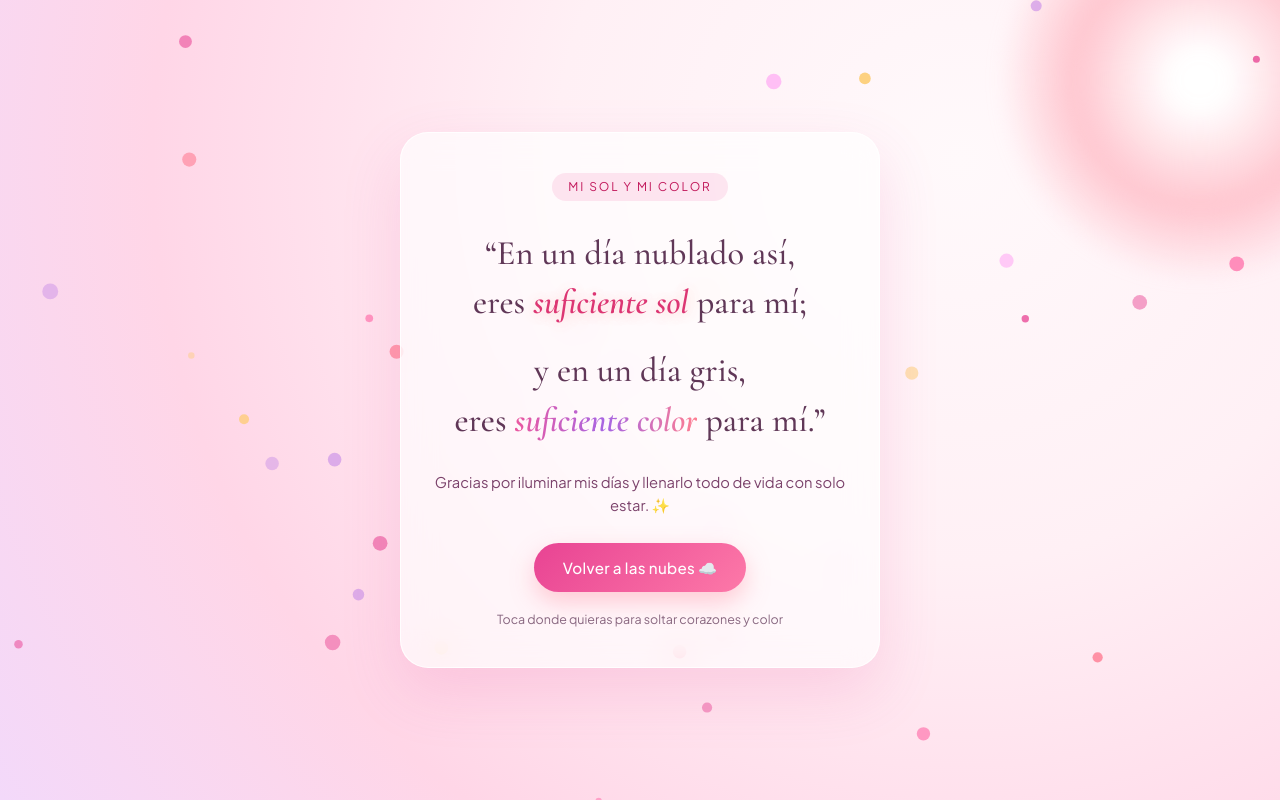
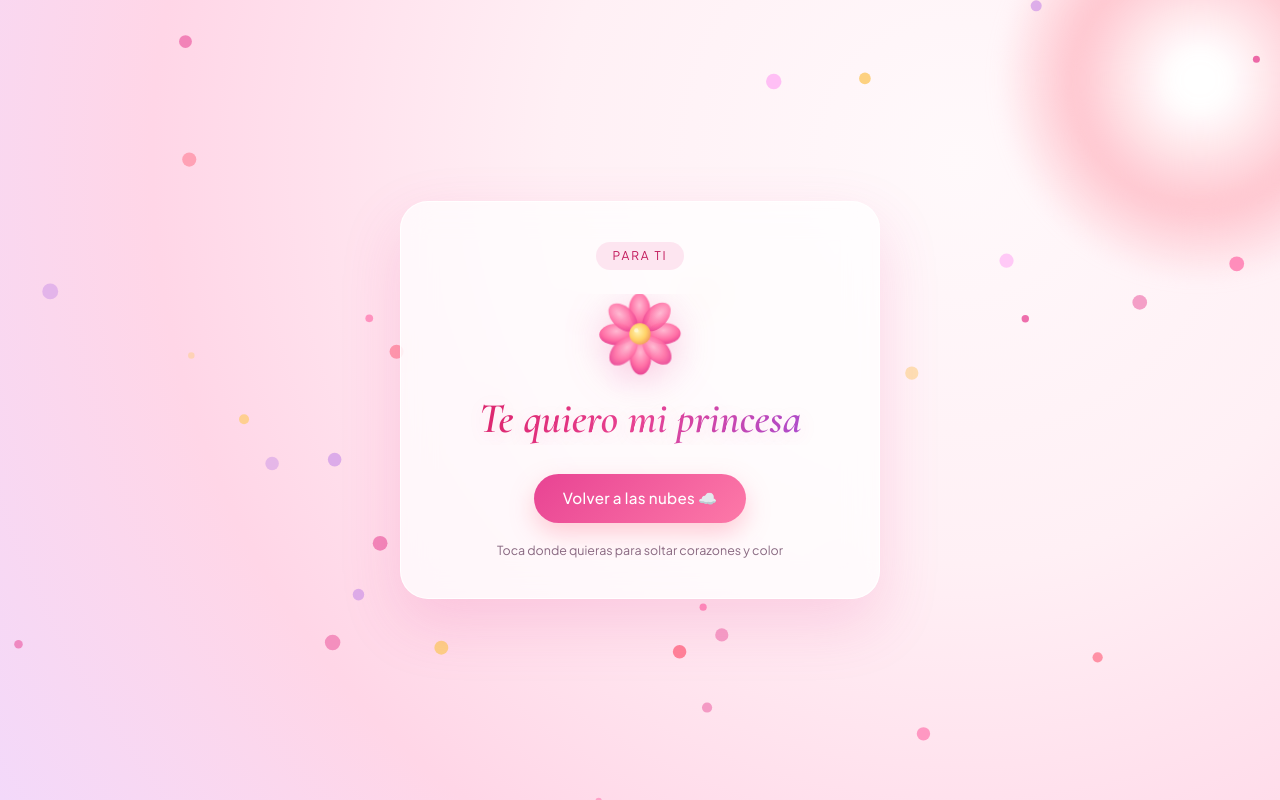
Before and after one commit to arthur975831/Para_Mi_Sol_y_Color, a plain HTML site: page index.html in a window 1280 px wide. Both pictures are taken after a click on the button "Iluminar el día ✨". Drawn offline with nearby package versions, Linux system fonts and the light colour scheme.

Commit message:
Update index.html

```diff
--- a/index.html
+++ b/index.html
@@ -17,9 +17,8 @@
       --text-cloudy: #f3e8ff;
       --text-sunny: #4a1c40;
       --accent-rose: #e84393;
-      --accent-gold: #ff9a9e;
       --glass-cloudy: rgba(255, 235, 245, 0.08);
-      --glass-sunny: rgba(255, 255, 255, 0.65);
+      --glass-sunny: rgba(255, 255, 255, 0.72);
     }
 
     * {
@@ -47,7 +46,6 @@
       transition: color 1.6s ease;
     }
 
-    /* Capa de cielo luminoso femenino */
     .sky-bright {
       position: fixed;
       inset: 0;
@@ -66,7 +64,6 @@
       color: var(--text-sunny);
     }
 
-    /* Canvas de lluvia, pétalos y destellos */
     #fx-canvas {
       position: fixed;
       inset: 0;
@@ -76,7 +73,6 @@
       z-index: 1;
     }
 
-    /* Sol cálido rosado-dorado */
     .sun-orb {
       position: fixed;
       top: -90px;
@@ -104,7 +100,6 @@
       100% { transform: scale(1.25); }
     }
 
-    /* Nubes suaves que se disipan */
     .cloud {
       position: fixed;
       border-radius: 999px;
@@ -123,7 +118,6 @@
     body.is-sunny .cloud-2 { transform: translateX(140px); opacity: 0; }
     body.is-sunny .cloud-3 { transform: translateY(80px); opacity: 0; }
 
-    /* Tarjeta principal */
     .card {
       position: relative;
       z-index: 3;
@@ -141,8 +135,8 @@
 
     body.is-sunny .card {
       background: var(--glass-sunny);
-      border-color: rgba(255, 255, 255, 0.85);
-      box-shadow: 0 24px 60px rgba(232, 67, 147, 0.16);
+      border-color: rgba(255, 255, 255, 0.9);
+      box-shadow: 0 24px 60px rgba(232, 67, 147, 0.18);
     }
 
     .badge {
@@ -163,6 +157,21 @@
       color: #c2185b;
     }
 
+    /* Vista nublada: Poema inicial */
+    .cloudy-content {
+      transition: opacity 0.7s ease, transform 0.7s ease, max-height 0.8s ease;
+      max-height: 400px;
+      opacity: 1;
+      overflow: hidden;
+    }
+
+    body.is-sunny .cloudy-content {
+      opacity: 0;
+      transform: translateY(-10px) scale(0.96);
+      max-height: 0;
+      pointer-events: none;
+    }
+
     .poem {
       font-family: 'Cormorant Garamond', serif;
       font-size: clamp(1.65rem, 5vw, 2.15rem);
@@ -173,9 +182,7 @@
 
     .verse {
       display: block;
-      opacity: 0.88;
-      transform: translateY(4px);
-      transition: opacity 1.2s ease, transform 1.2s ease, color 1.2s ease;
+      opacity: 0.92;
     }
 
     .verse + .verse {
@@ -186,36 +193,55 @@
     .highlight-color {
       font-style: italic;
       font-weight: 600;
-      transition: color 1.4s ease, text-shadow 1.4s ease;
     }
 
-    body.is-sunny .highlight-sun {
-      color: #d81b60;
-      text-shadow: 0 2px 14px rgba(255, 138, 128, 0.45);
+    /* Vista soleada: Solo "Te quiero mi princesa" + flor */
+    .sunny-content {
+      max-height: 0;
+      opacity: 0;
+      overflow: hidden;
+      transform: translateY(14px) scale(0.92);
+      transition: opacity 1.1s ease 0.25s, transform 1.1s cubic-bezier(0.22, 1, 0.36, 1) 0.25s, max-height 0.9s ease;
+      pointer-events: none;
     }
 
-    body.is-sunny .highlight-color {
-      background: linear-gradient(90deg, #e84393, #9b51e0, #ff6b81);
+    body.is-sunny .sunny-content {
+      max-height: 360px;
+      opacity: 1;
+      transform: translateY(0) scale(1);
+      margin-bottom: 1.8rem;
+      pointer-events: auto;
+    }
+
+    .flower-wrap {
+      display: inline-flex;
+      align-items: center;
+      justify-content: center;
+      margin-bottom: 0.9rem;
+      animation: flowerFloat 3.6s ease-in-out infinite;
+    }
+
+    .flower-svg {
+      width: 84px;
+      height: 84px;
+      filter: drop-shadow(0 8px 18px rgba(232, 67, 147, 0.28));
+    }
+
+    @keyframes flowerFloat {
+      0%, 100% { transform: translateY(0) rotate(-3deg) scale(1); }
+      50% { transform: translateY(-6px) rotate(3deg) scale(1.06); }
+    }
+
+    .princess-phrase {
+      font-family: 'Cormorant Garamond', serif;
+      font-size: clamp(2rem, 6vw, 2.65rem);
+      font-weight: 600;
+      font-style: italic;
+      line-height: 1.25;
+      background: linear-gradient(120deg, #d81b60, #e84393, #9b51e0);
       -webkit-background-clip: text;
       -webkit-text-fill-color: transparent;
-    }
-
-    .sub-note {
-      font-size: 0.92rem;
-      line-height: 1.6;
-      opacity: 0;
-      max-height: 0;
-      overflow: hidden;
-      transform: translateY(8px);
-      transition: opacity 1.4s ease 0.4s, transform 1.4s ease 0.4s, max-height 1.2s ease;
-      color: #6d2e5b;
-    }
-
-    body.is-sunny .sub-note {
-      opacity: 0.9;
-      max-height: 120px;
-      transform: translateY(0);
-      margin-bottom: 1.6rem;
+      text-shadow: 0 4px 20px rgba(232, 67, 147, 0.15);
     }
 
     .action-btn {
@@ -266,6 +292,8 @@
   <main class="card" id="card">
     <span class="badge" id="badge">Un día gris</span>
 
+    <!-- Frase inicial en día nublado -->
+    <div class="cloudy-content">
       <div class="poem">
         <span class="verse">
           “En un día nublado así,<br>
@@ -276,10 +304,40 @@
           eres <span class="highlight-color">suficiente color</span> para mí.”
         </span>
       </div>
+    </div>
 
-    <p class="sub-note">
-      Gracias por iluminar mis días y llenarlo todo de vida con solo estar. ✨
-    </p>
+    <!-- Frase única al apretar el botón -->
+    <div class="sunny-content">
+      <div class="flower-wrap" aria-hidden="true">
+        <svg class="flower-svg" viewBox="0 0 120 120" fill="none" xmlns="http://www.w3.org/2000/svg">
+          <defs>
+            <radialGradient id="petalGrad" cx="50%" cy="35%" r="65%">
+              <stop offset="0%" stop-color="#ffb8d1" />
+              <stop offset="65%" stop-color="#ff6fa5" />
+              <stop offset="100%" stop-color="#e84393" />
+            </radialGradient>
+            <radialGradient id="centerGrad" cx="40%" cy="40%" r="60%">
+              <stop offset="0%" stop-color="#fff3b0" />
+              <stop offset="65%" stop-color="#ffd166" />
+              <stop offset="100%" stop-color="#f4a261" />
+            </radialGradient>
+          </defs>
+          <!-- Pétalos -->
+          <ellipse cx="60" cy="27" rx="15" ry="24" fill="url(#petalGrad)" />
+          <ellipse cx="60" cy="93" rx="15" ry="24" fill="url(#petalGrad)" />
+          <ellipse cx="27" cy="60" rx="24" ry="15" fill="url(#petalGrad)" />
+          <ellipse cx="93" cy="60" rx="24" ry="15" fill="url(#petalGrad)" />
+          <ellipse cx="36.5" cy="36.5" rx="15" ry="24" transform="rotate(-45 36.5 36.5)" fill="url(#petalGrad)" opacity="0.92" />
+          <ellipse cx="83.5" cy="83.5" rx="15" ry="24" transform="rotate(-45 83.5 83.5)" fill="url(#petalGrad)" opacity="0.92" />
+          <ellipse cx="83.5" cy="36.5" rx="15" ry="24" transform="rotate(45 83.5 36.5)" fill="url(#petalGrad)" opacity="0.92" />
+          <ellipse cx="36.5" cy="83.5" rx="15" ry="24" transform="rotate(45 36.5 83.5)" fill="url(#petalGrad)" opacity="0.92" />
+          <!-- Centro de la flor -->
+          <circle cx="60" cy="60" r="15" fill="url(#centerGrad)" />
+          <circle cx="55" cy="55" r="3" fill="#fff9db" opacity="0.8" />
+        </svg>
+      </div>
+      <h1 class="princess-phrase">Te quiero mi princesa</h1>
+    </div>
 
     <button class="action-btn" id="toggleBtn">Iluminar el día ✨</button>
     <p class="hint" id="hint">Toca la pantalla para dejar destellos de color</p>
@@ -302,7 +360,6 @@
       height = canvas.height = window.innerHeight;
     });
 
-    // Gotas suaves en modo nublado
     const raindrops = Array.from({ length: 65 }, () => ({
       x: Math.random() * width,
       y: Math.random() * height,
@@ -311,7 +368,6 @@
       opacity: 0.15 + Math.random() * 0.25
     }));
 
-    // Pétalos / destellos flotantes en modo soleado
     const palette = ['#ff758c', '#ff7eb3', '#e84393', '#d6a2e8', '#fdcb6e', '#ff9ff3'];
     const petals = Array.from({ length: 38 }, () => ({
       x: Math.random() * width,
@@ -324,7 +380,6 @@
       wobble: Math.random() * Math.PI * 2
     }));
 
-    // Partículas interactivas al tocar/mover
     const bursts = [];
 
     function spawnBurst(x, y, count = 14) {
@@ -433,12 +488,12 @@
 
     animate();
 
-    function toggleSky(e) {
+    function toggleSky() {
       isSunny = !isSunny;
       body.classList.toggle('is-sunny', isSunny);
 
       if (isSunny) {
-        badge.textContent = 'Mi sol y mi color';
+        badge.textContent = 'Para ti';
         toggleBtn.textContent = 'Volver a las nubes ☁️';
         hint.textContent = 'Toca donde quieras para soltar corazones y color';
         spawnBurst(width / 2, height / 2, 28);
@@ -451,14 +506,14 @@
 
     toggleBtn.addEventListener('click', (e) => {
       e.stopPropagation();
-      toggleSky(e);
+      toggleSky();
     });
 
     document.addEventListener('pointerdown', (e) => {
       if (e.target === toggleBtn) return;
       spawnBurst(e.clientX, e.clientY, 14);
       if (!isSunny) {
-        toggleSky(e);
+        toggleSky();
       }
     });
   </script>
```
Lines whose indentation alone changed are shown as unchanged.
